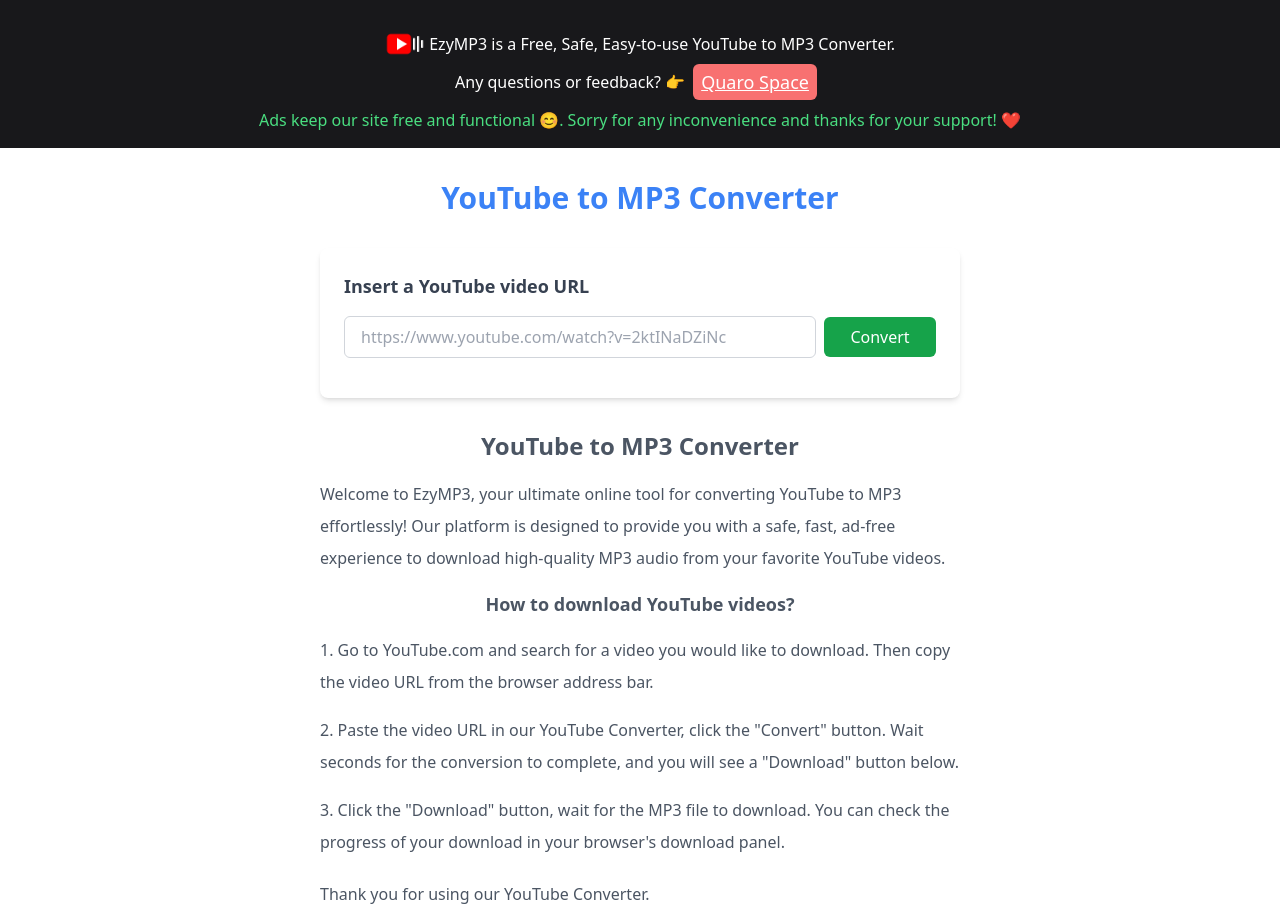
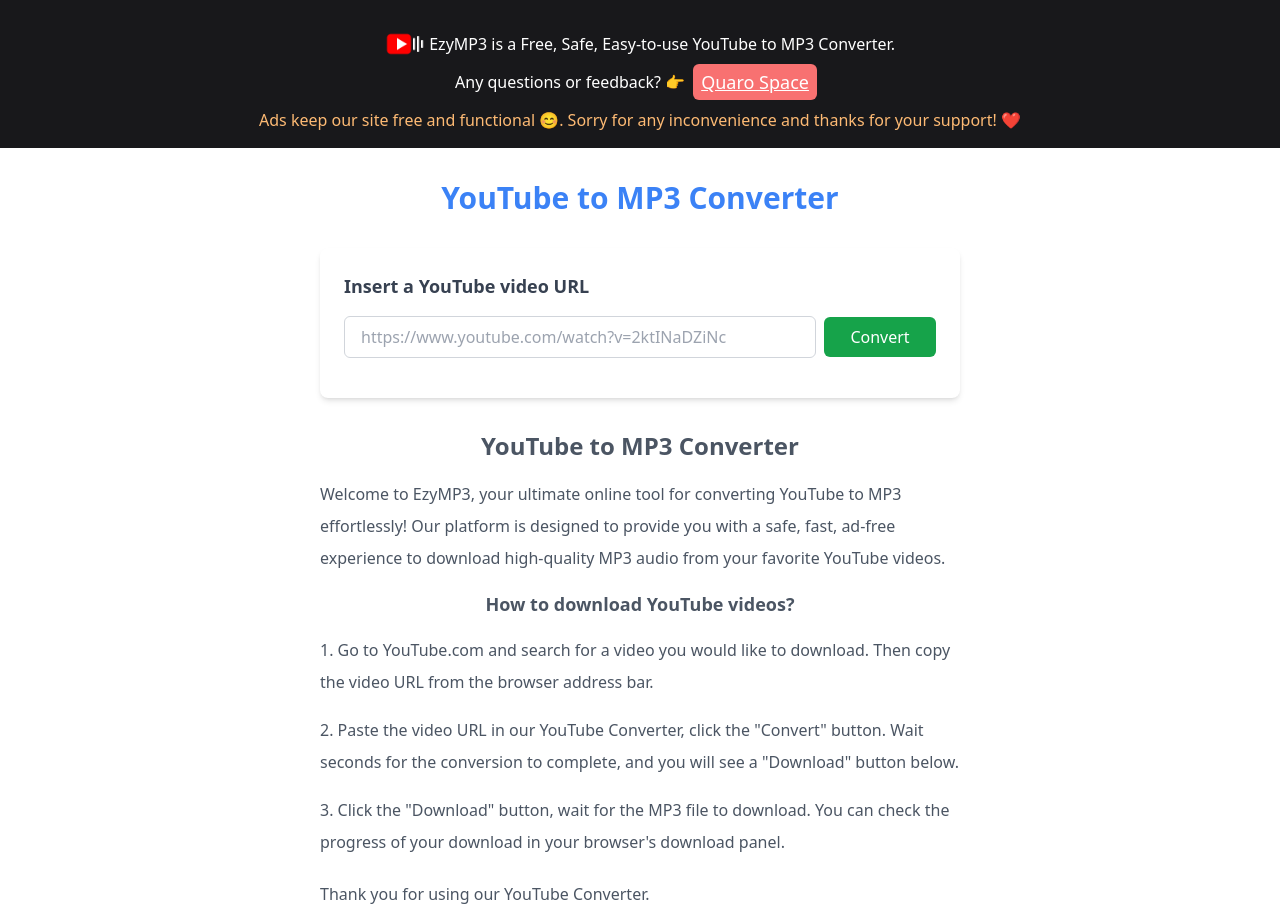
Before and after one commit to yantoumu/youtubetomp3, a Next.js app: page / in a window 1280 px wide. Built offline with nearby package versions, Linux system fonts and the light colour scheme.

Commit message:
edit ads explaination

```diff
--- a/components/ytmp3/Home.tsx
+++ b/components/ytmp3/Home.tsx
@@ -87,7 +87,7 @@
                         Quaro Space
                     </a>
                 </div>
-                <div className="text-green-400 text-center flex justify-center items-center mb-4">
+                <div className="text-center flex justify-center items-center text-orange-300 mb-4">
                     Ads keep our site free and functional 😊. Sorry for any inconvenience and thanks for your support! ❤️
                 </div>
             </div>
```
